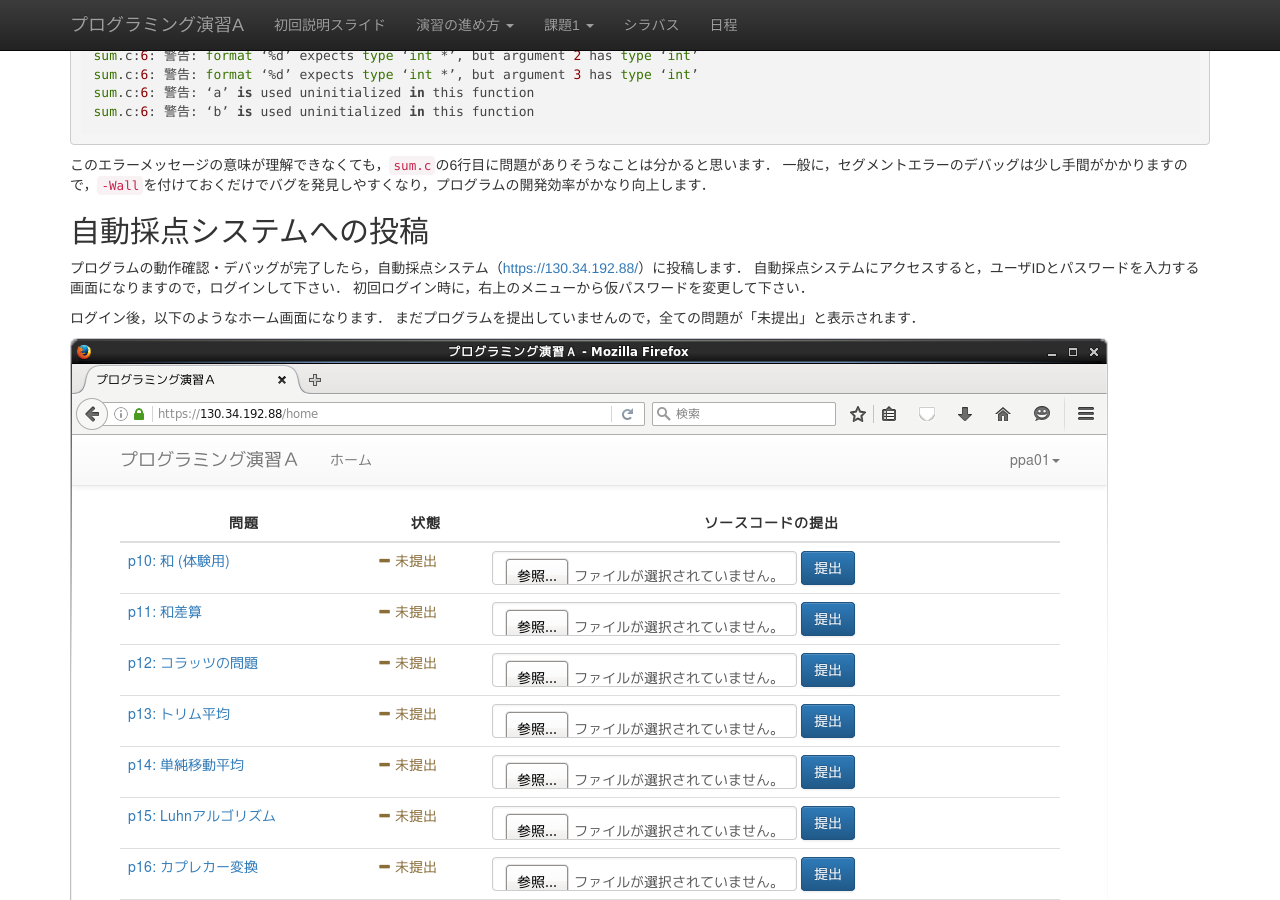
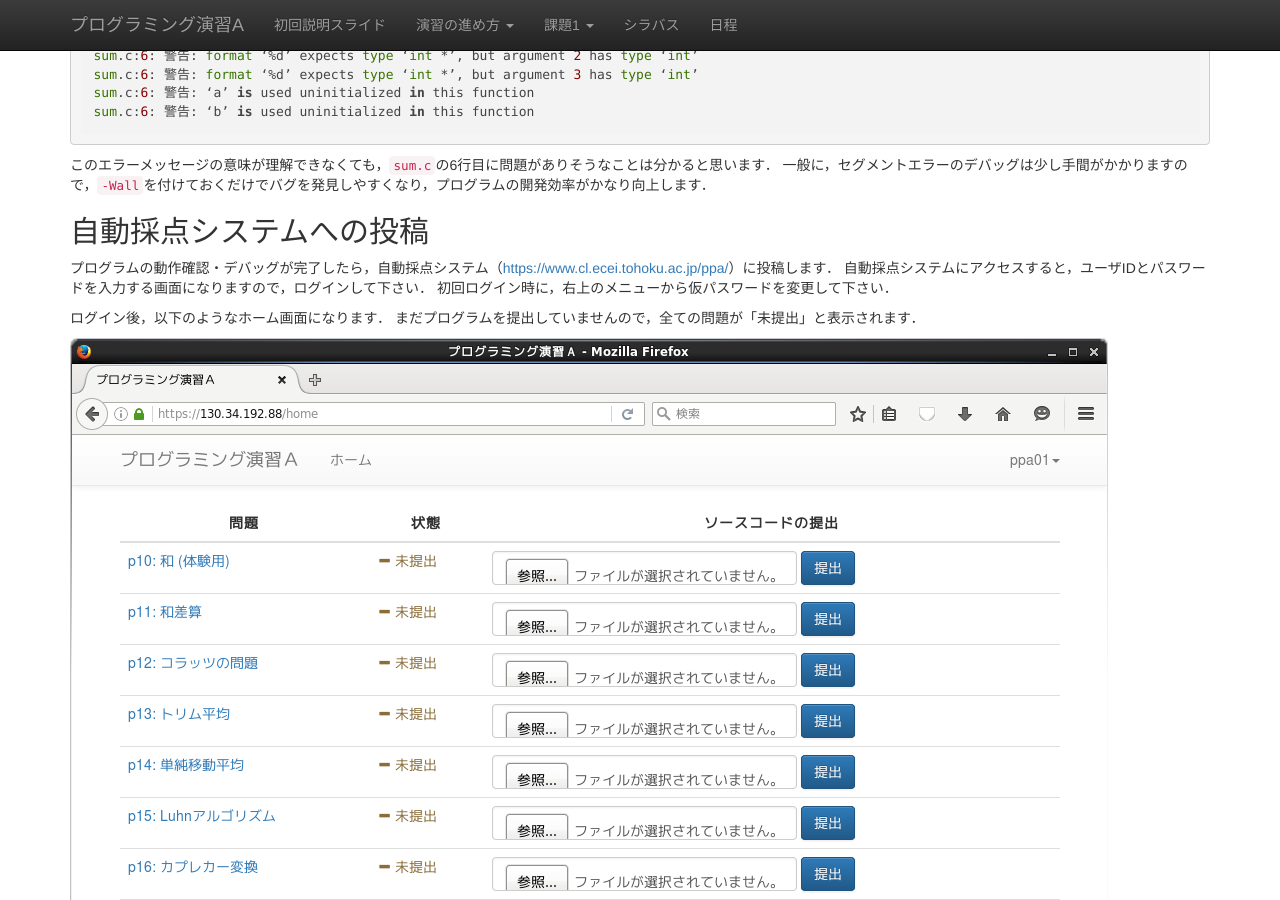
Before and after one commit to ecei-tohoku/ppa-public, a Jekyll site: the page built from docs/kadai.md, in a window 1280 px wide and 900 px high, scrolled down 2380 px. Built offline with Jekyll 4.4.1, drawn with Linux system fonts in a browser that asks for light colours; nearby versions of some CDN libraries; some of the changed lines change nothing that is shown.

Commit message:
Fixed an incorrect URL.

```diff
--- a/docs/kadai.md
+++ b/docs/kadai.md
@@ -142,7 +142,7 @@ sum.c:6: 警告: ‘b’ is used uninitialized in this function
 
 ## 自動採点システムへの投稿
 
-プログラムの動作確認・デバッグが完了したら，自動採点システム（[https://130.34.192.88/](https://130.34.192.88/)）に投稿します．
+プログラムの動作確認・デバッグが完了したら，自動採点システム（[https://www.cl.ecei.tohoku.ac.jp/ppa/](https://www.cl.ecei.tohoku.ac.jp/ppa/)）に投稿します．
 自動採点システムにアクセスすると，ユーザIDとパスワードを入力する画面になりますので，ログインして下さい．
 初回ログイン時に，右上のメニューから仮パスワードを変更して下さい．
 
```
